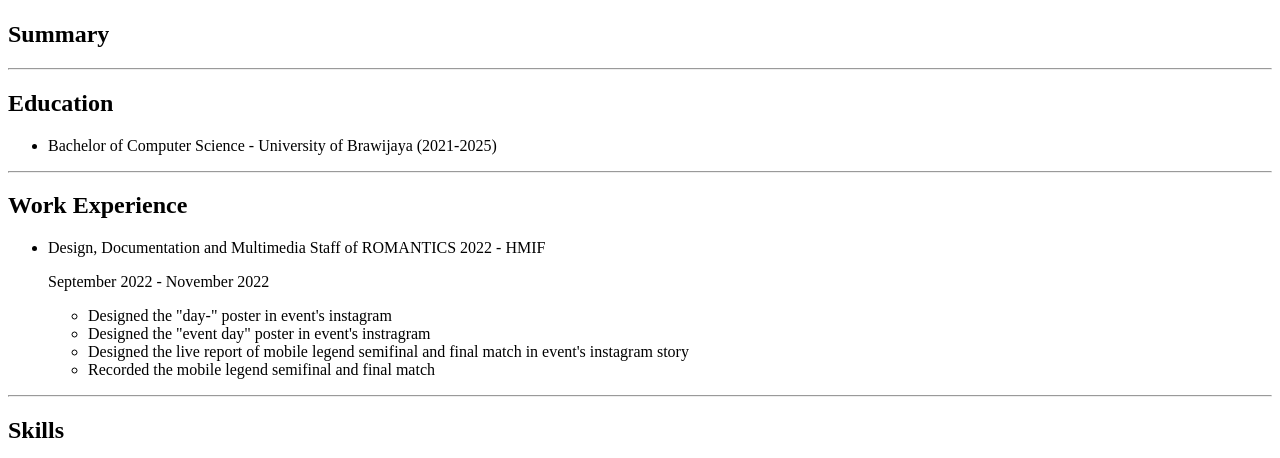
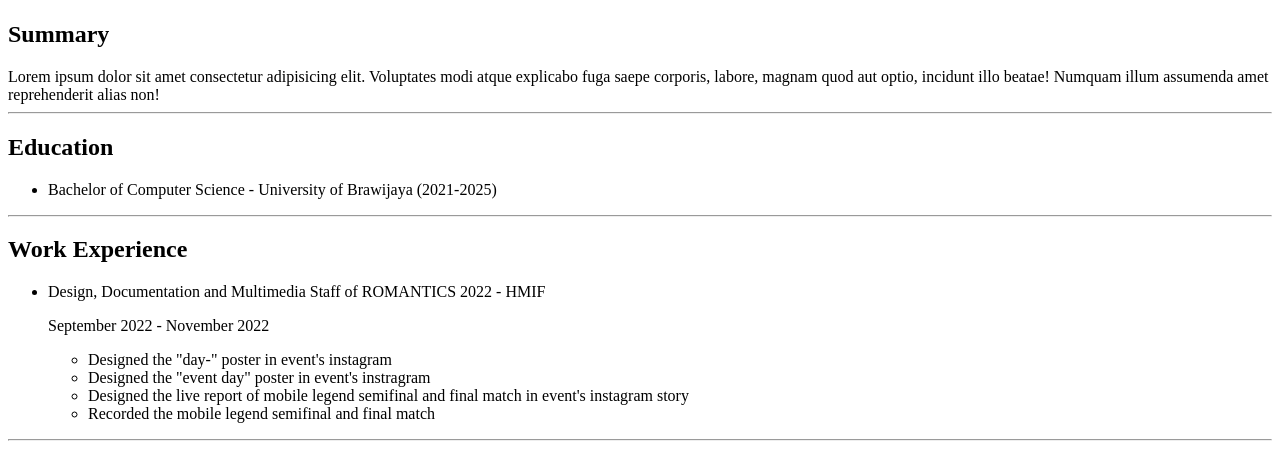
Before and after one commit to Ragraze/capstone-project1, a plain HTML site: page index.html in a window 1280 px wide. Shown: the part 285-743 px from the top of the page. Drawn offline with Linux system fonts and the light colour scheme.

Commit message:
Add files via upload

```diff
--- a/index.html
+++ b/index.html
@@ -13,6 +13,8 @@
     <img src="./assets/20230318_124829-removebg.png" alt="photo"
         style="height: 200px; border: 1px solid black; margin: 0px;">
     <h2>Summary</h2>
+    Lorem ipsum dolor sit amet consectetur adipisicing elit. Voluptates modi atque explicabo fuga saepe corporis,
+    labore, magnam quod aut optio, incidunt illo beatae! Numquam illum assumenda amet reprehenderit alias non!
     <hr>
     <h2>Education</h2>
     <ul>
```
